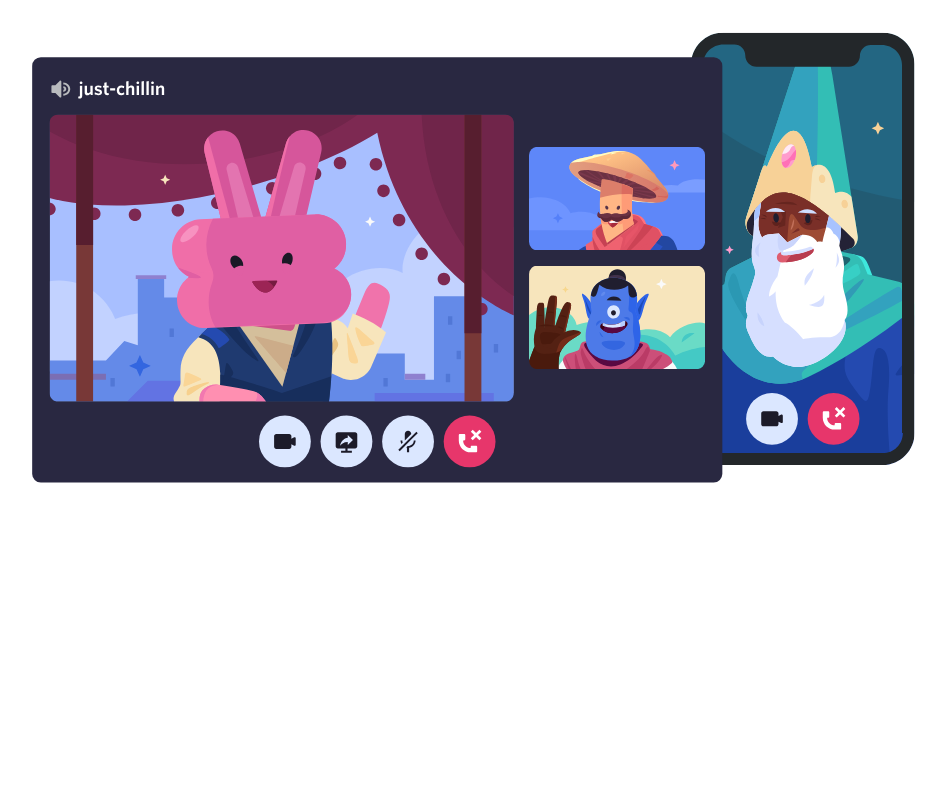
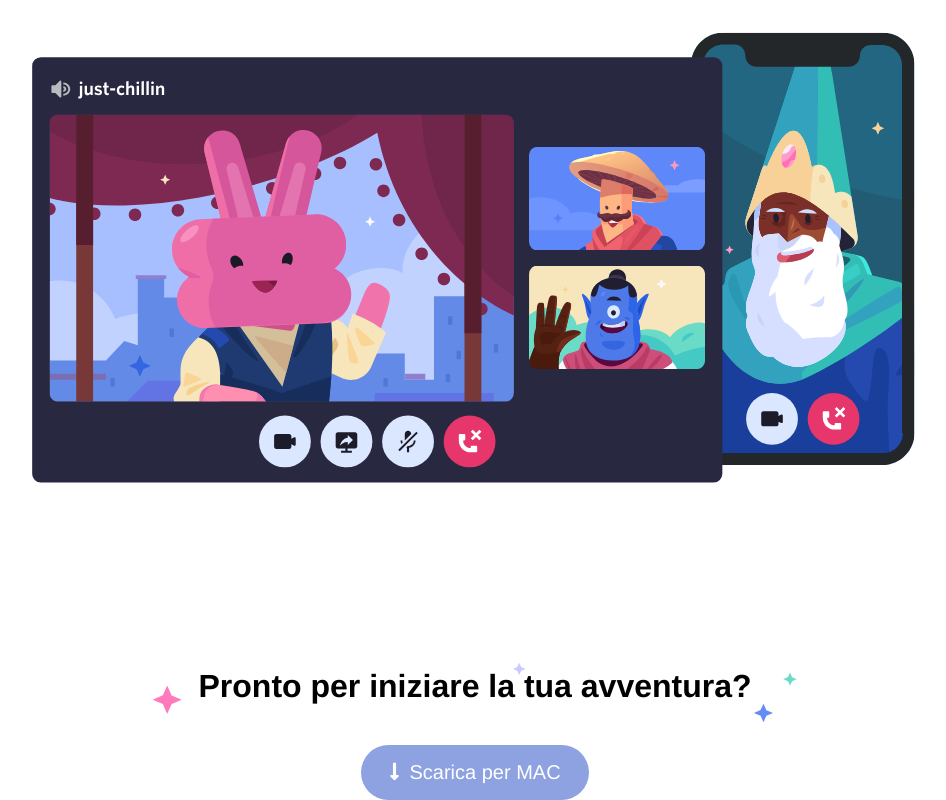
Before and after one commit to GaBBo2278/htmlcss-discord, a plain HTML site: page index.html in a window 1280 px wide. Shown: the part 4881-5681 px from the top of the page, without its empty margins (165-1111 px from the left). Before the commit the page ends 5549 px from the top, so only its background shows below. Drawn offline with Linux system fonts and the light colour scheme.

Commit message:
Aggiunta stilizzazioni allasezione download MAC

```diff
--- a/index.html
+++ b/index.html
@@ -83,6 +83,14 @@
                 <img id="fourth-img" src="./img/item4-big.svg" alt="Foto descrittiva Discord4">
             </div>
         </div>
+
+        <div class="container">
+            <div class="adventure-row">
+                <img src="./img/stars.svg" alt="">
+                <h2>Pronto per iniziare la tua avventura?</h2>
+                <a id="purple" class="btn btn-big" href="#"><i class="fas fa-long-arrow-alt-down"></i>Scarica per MAC</a>
+            </div>
+        </div>
     </main>
 
     <footer>
--- a/style.css
+++ b/style.css
@@ -173,3 +173,36 @@ header nav ul li a{
     margin-top: 24px;
     line-height: 30px;
 }
+
+.adventure-row {
+    width: 100%;
+    text-align: center;
+    position: relative;
+}
+
+.adventure-row img {
+    margin-bottom: 0;
+    position: absolute;
+    height: 45%;
+    width: 100%;
+    left: 50%;
+    top: 50%;
+    margin-left: -50%;
+    margin-top: -7%;
+}
+.adventure-row h2 {
+    font-weight: 600;
+    font-size: 32px;
+    margin-top: 0px;
+}
+
+.adventure-row a {
+    margin-top: 40px;
+    display: inline-block;
+}
+
+.adventure-row #purple {
+    color: white;
+    text-decoration: none;
+    background-color: #8ea1e1;
+}
```
